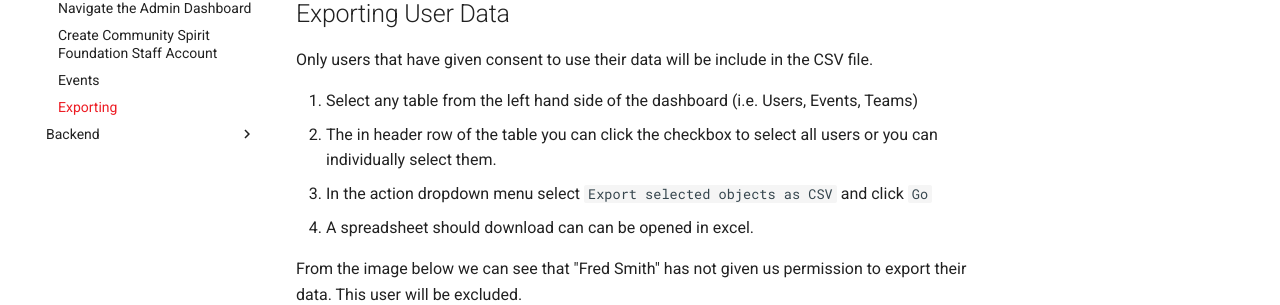
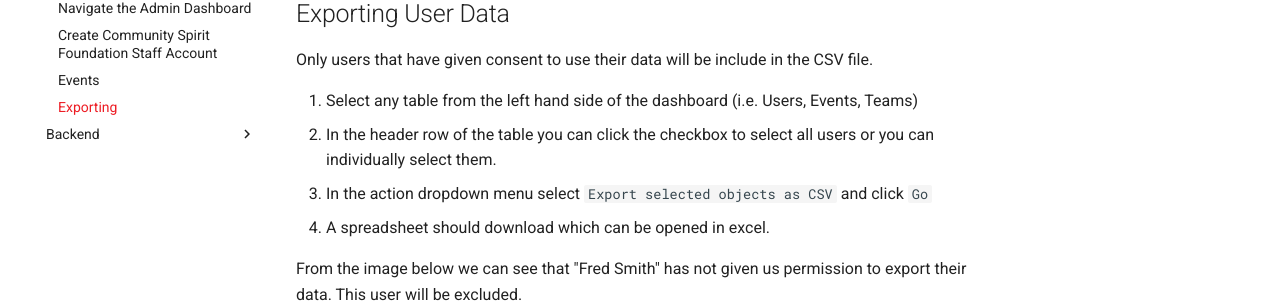
Before and after one commit to codersforcauses/csf, an MkDocs documentation site: the page built from documentation/docs/admin/exporting.md, in a window 1280 px wide and 953 px high. Shown: the part 210-515 px from the top of the window. Built offline with MkDocs 1.6.1 and Material for MkDocs 9.7.7, drawn with Linux system fonts in a browser that asks for light colours.

Commit message:
updated events and exporting typos

```diff
--- a/documentation/docs/admin/exporting.md
+++ b/documentation/docs/admin/exporting.md
@@ -3,9 +3,9 @@
 Only users that have given consent to use their data will be include in the CSV file.
 
 1. Select any table from the left hand side of the dashboard (i.e. Users, Events, Teams)
-2. The in header row of the table you can click the checkbox to select all users or you can individually select them.
+2. In the header row of the table you can click the checkbox to select all users or you can individually select them.
 3. In the action dropdown menu select `Export selected objects as CSV` and click `Go`
-4. A spreadsheet should download can can be opened in excel.
+4. A spreadsheet should download which can be opened in excel.
 
 From the image below we can see that "Fred Smith" has not given us permission to export their data. This user will be excluded.
 ![Export ](../img/export.png)
```
Also changed, not shown: documentation/docs/admin/events.md (+3 -1 lines).
